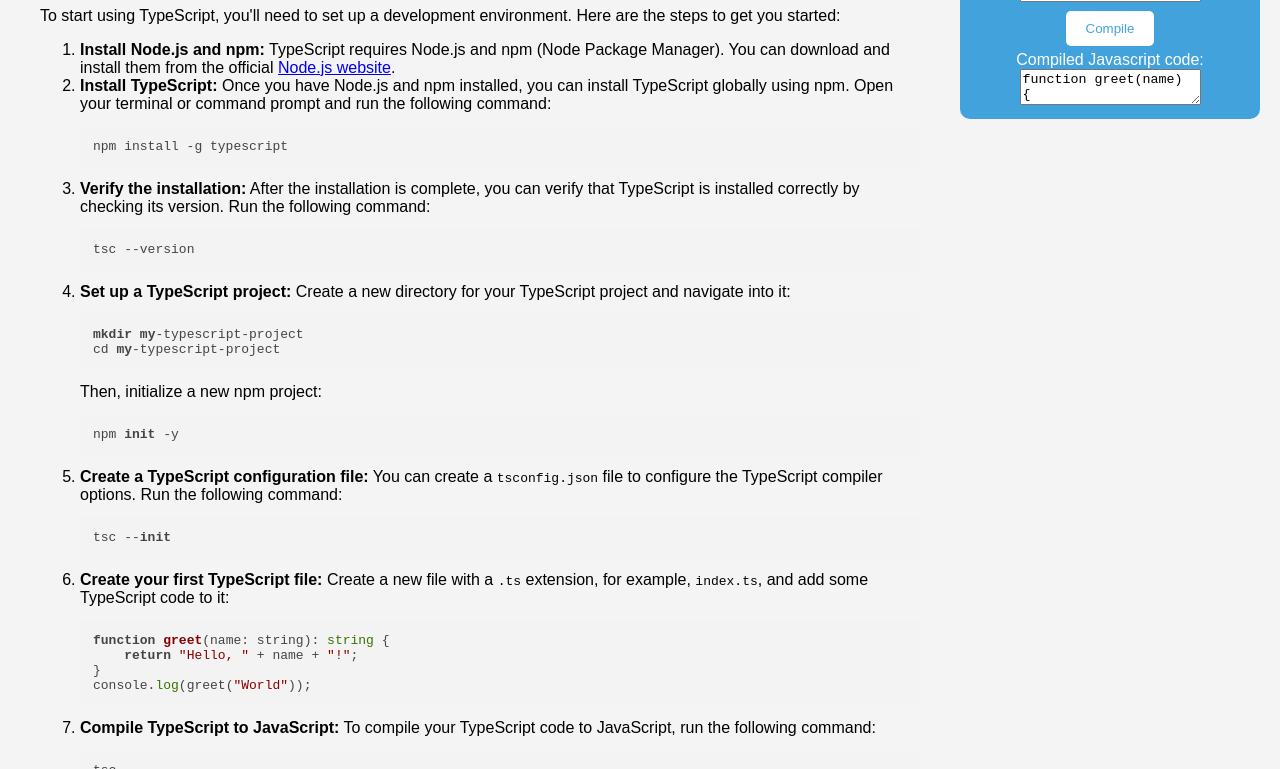
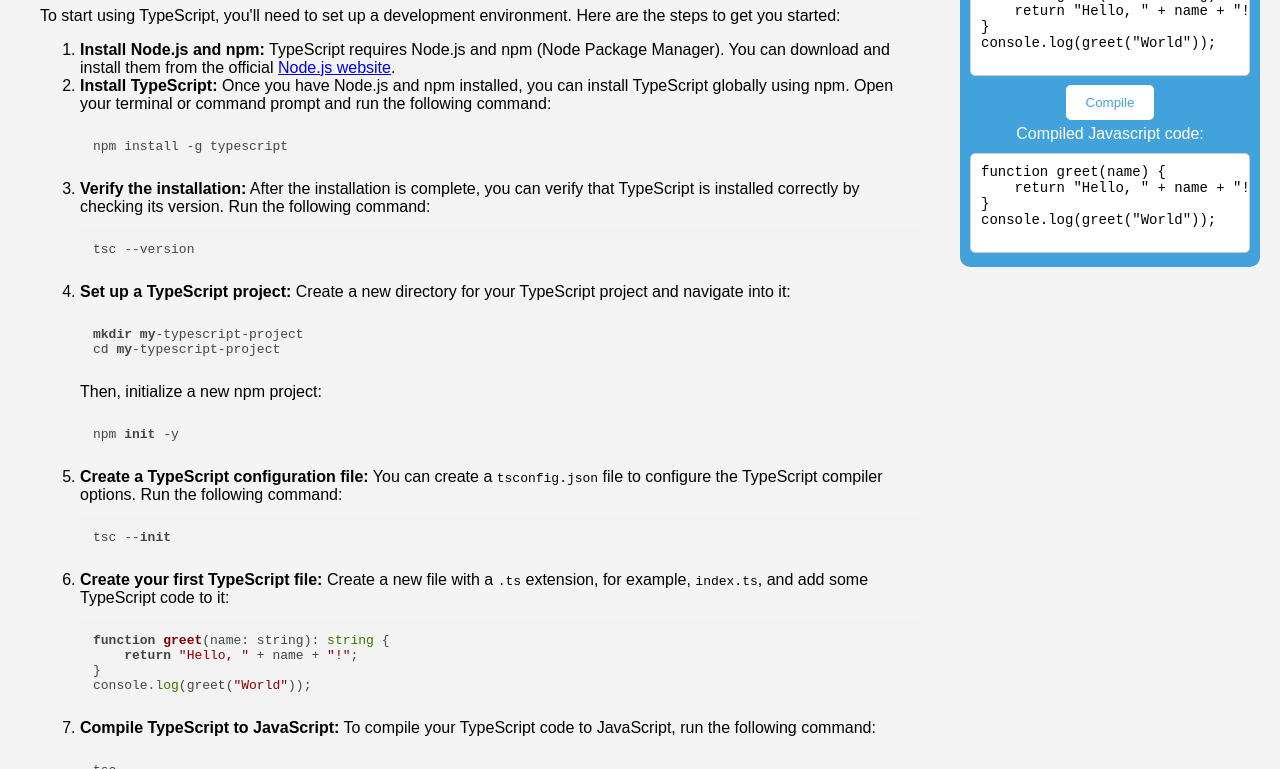
Before and after one commit to juanCoder64/WedDesign_Fall2025_Project, a website with bundled scripts: page Pages/getting_started/getting_started.html in a window 1280 px wide. Shown: the part 331-1100 px from the top of the page. Built offline with nearby package versions, Linux system fonts and the light colour scheme.

Commit message:
codeblock was actually used

```diff
--- a/styles.css
+++ b/styles.css
@@ -102,6 +102,20 @@ code{
     cursor: pointer;
     border: none;
 }
+.codeBlock{
+    margin-top: 10px;
+    width: 100%;
+    overflow-x: auto;
+    white-space: pre;
+    overflow-wrap: normal;
+    height: 100px;
+    border-radius: 5px;
+    border: 1px solid #ccc;
+    padding: 10px;
+    font-size: 14px;
+    resize: none;
+    box-sizing: border-box;
+}
 
 .layout {
     display: flex;
```
